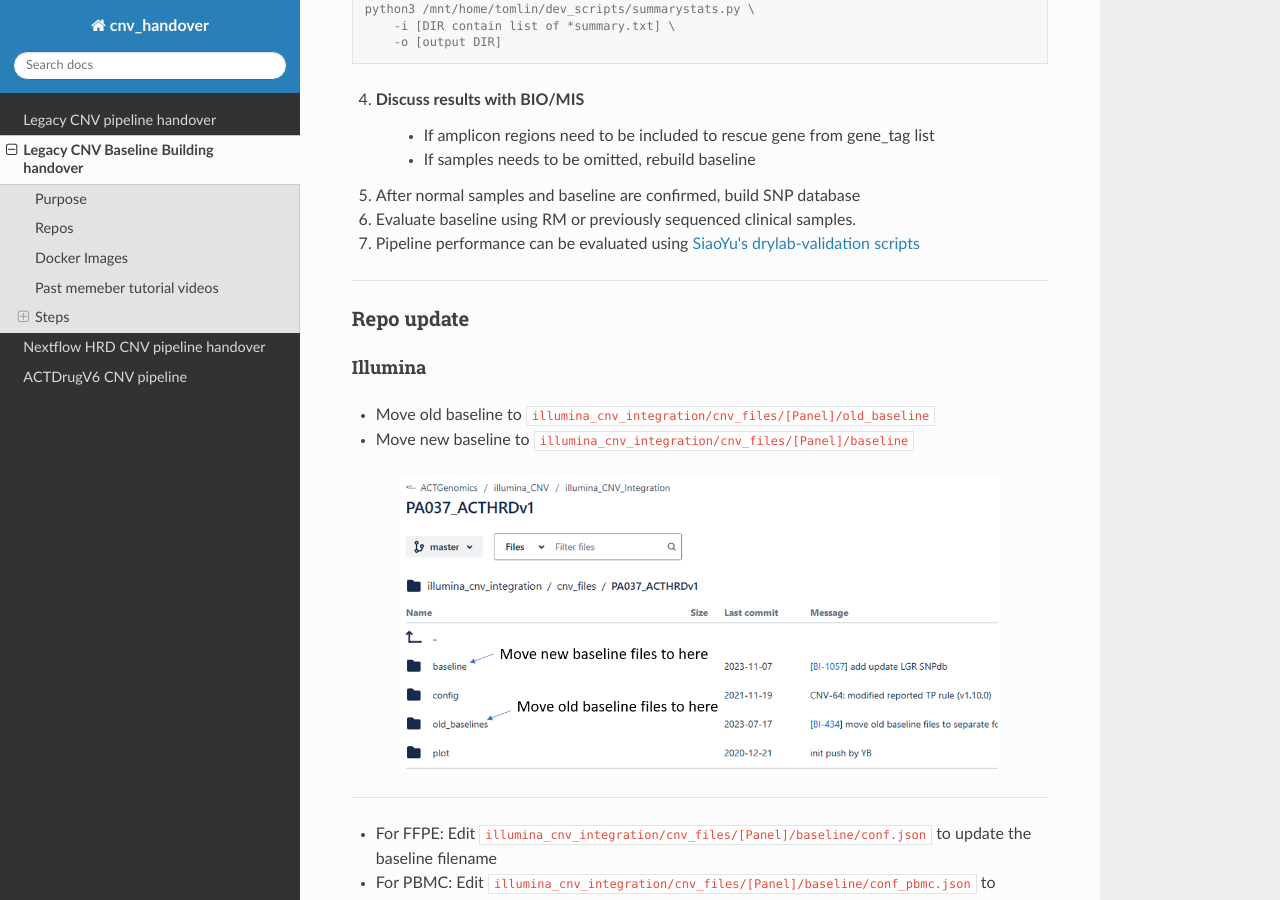
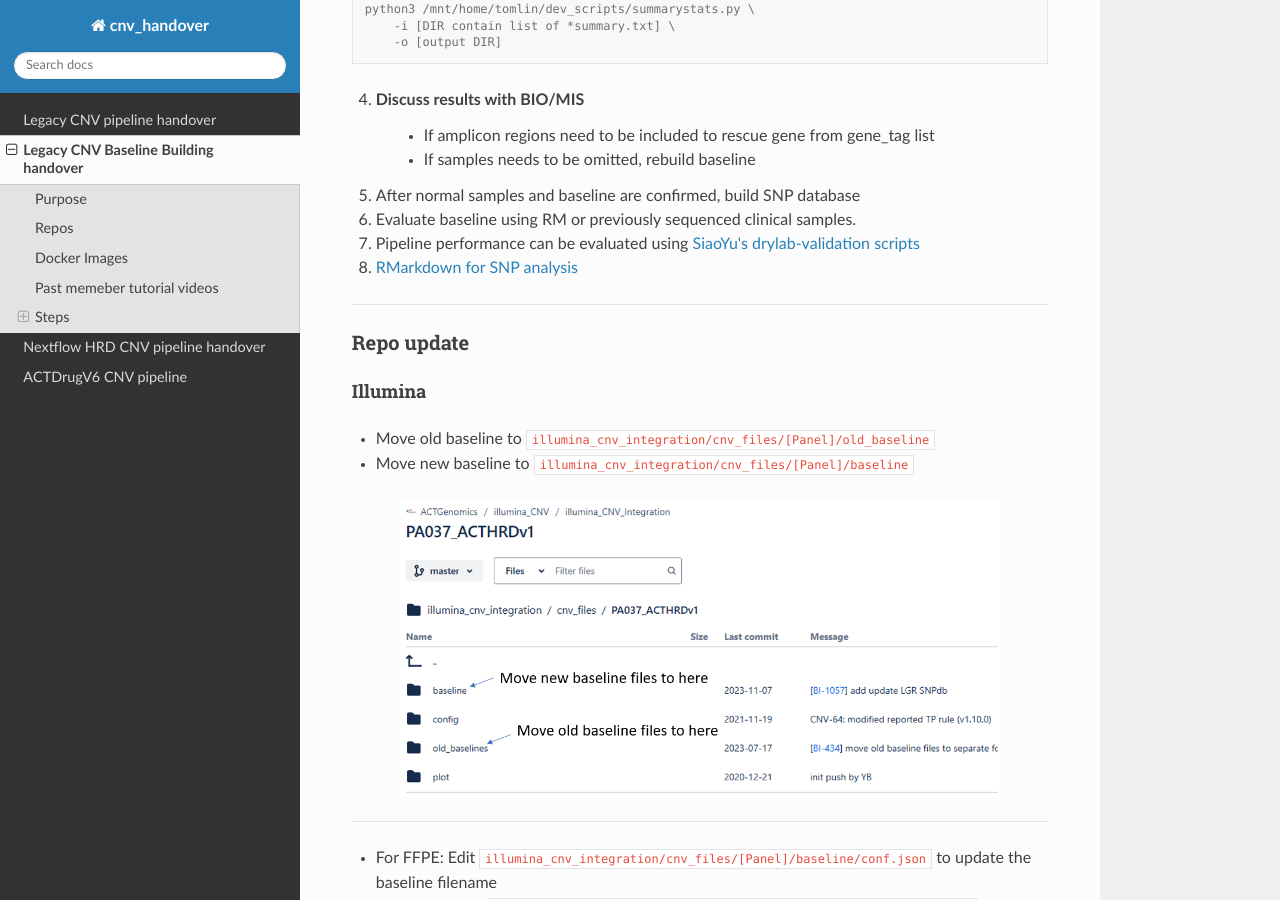
Before and after one commit to tomlinBI/cnv_handover, a Sphinx documentation site: the page built from docs/source/baselinebuilding.rst, in a window 1280 px wide and 900 px high, scrolled down 7922 px. Built offline with Sphinx 7.4.7 and the Read the Docs theme 3.1.0, drawn with Linux system fonts in a browser that asks for light colours.

Commit message:
edit baselinebuilding.rst

```diff
--- a/docs/source/baselinebuilding.rst
+++ b/docs/source/baselinebuilding.rst
@@ -329,8 +329,7 @@ Evaluate Baseline
 5. After normal samples and baseline are confirmed, build SNP database
 6. Evaluate baseline using RM or previously sequenced clinical samples.
 7. Pipeline performance can be evaluated using `SiaoYu's drylab-validation scripts <https://github.com/ACTGenomics/actg-drylab-validation>`_
-
-
+8. `RMarkdown for SNP analysis <https://github.com/tomlinBI/cnv_handover/blob/master/docs/source/_src/20250219_Onco_FFPE_SNPdb_analysis.Rmd>`_
 
 ----
 
```
